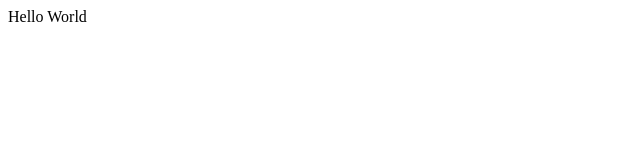
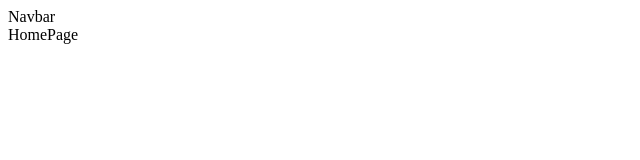
Before and after one commit to kajugadaniels/realestate-mern, a React (Vite) app in the folder client/: page / in a window 1280 px wide. Shown: the top 160 px of the page, without its empty margins (0-640 px from the left). Built offline with nearby package versions, Linux system fonts and the light colour scheme.

Commit message:
Initialize app and link files

```diff
--- a/client/src/App.jsx
+++ b/client/src/App.jsx
@@ -1,7 +1,44 @@
+import { createBrowserRouter, RouterProvider } from "react-router-dom";
+import { HomePage, Layout, ListPage, Login, ProfilePage, Register, SinglePage } from './routes'
+
 function App() {
+  const router = createBrowserRouter([
+    {
+      path: "/",
+      element: <Layout />,
+      children:[
+        {
+          path:"/",
+          element:<HomePage />
+        },
+        {
+          path:"/list",
+          element:<ListPage />
+        },
+        {
+          path:"/:id",
+          element:<SinglePage />
+        },
+        {
+          path:"/profile",
+          element:<ProfilePage />
+        },
+        {
+          path:"/login",
+          element:<Login />
+        },
+        {
+          path:"/register",
+          element:<Register />
+        }
+      ]
+    }
+  ]);
+
   return (
-    <div>Hello World</div>
-  )
+
+    <RouterProvider router={router}/>
+  );
 }
 
-export default App
+export default App;
--- a/client/src/routes/HomePage/HomePage.jsx
+++ b/client/src/routes/HomePage/HomePage.jsx
@@ -1,9 +1,9 @@
 import React from 'react'
 
-const Homepage = () => {
+const HomePage = () => {
   return (
-    <div>Homepage</div>
+    <div>HomePage</div>
   )
 }
 
-export default Homepage
+export default HomePage
--- a/client/src/routes/Layout/Layout.jsx
+++ b/client/src/routes/Layout/Layout.jsx
@@ -1,8 +1,13 @@
 import React from 'react'
+import { Navbar } from '../../components'
+import { Outlet } from 'react-router-dom'
 
 const Layout = () => {
   return (
-    <div>Layout</div>
+    <div>
+      <Navbar />
+      <Outlet />
+    </div>
   )
 }
 
--- a/client/src/routes/index.js
+++ b/client/src/routes/index.js
@@ -1,4 +1,4 @@
-import Homepage from './HomePage/HomePage'
+import HomePage from './HomePage/HomePage'
 import Layout from './Layout/Layout'
 import ListPage from './ListPage/ListPage'
 import Login from './Login/Login'
@@ -9,7 +9,7 @@ import Register from './Register/Register'
 import SinglePage from './SinglePage/SinglePage'
 
 export {
-    Homepage,
+    HomePage,
     Layout,
     ListPage,
     Login,
```
